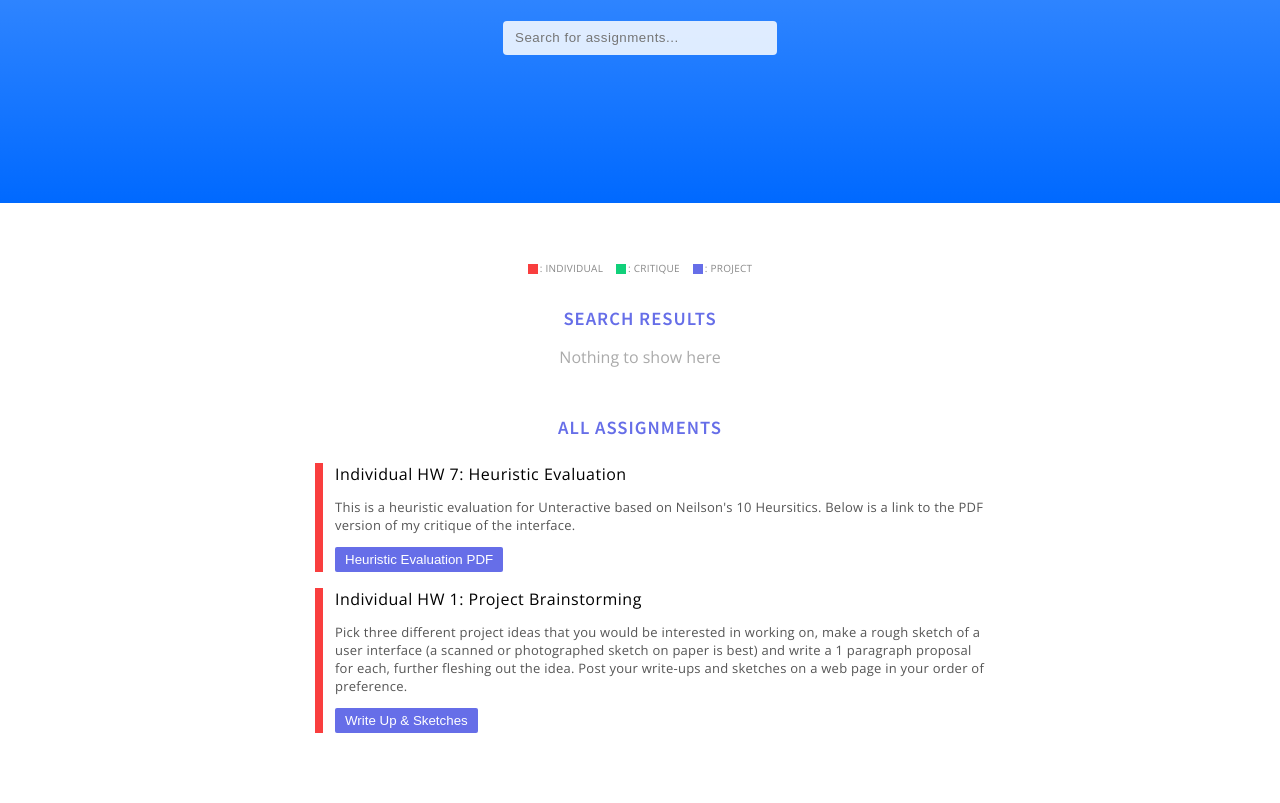
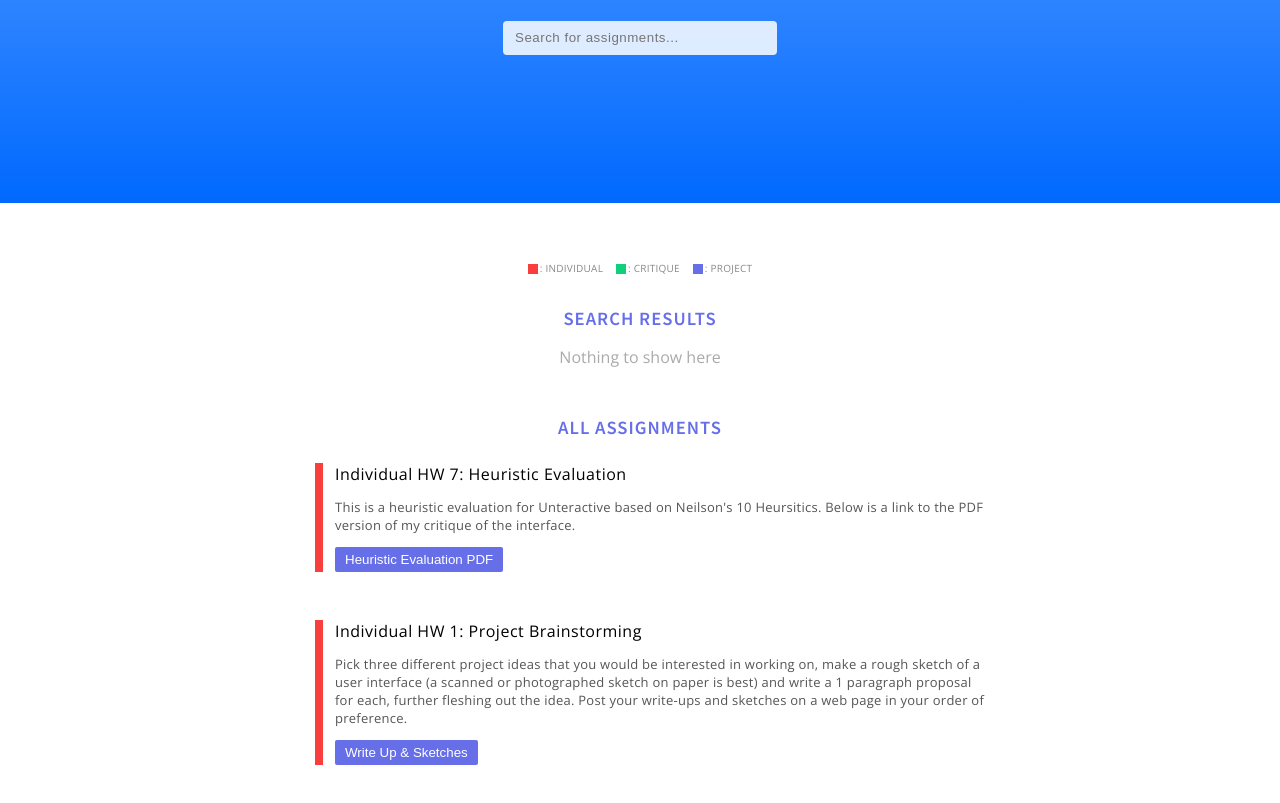
Before and after one commit to joewang96/is4300, a plain HTML site: page index.html in a window 1280 px wide. Shown: the part 247-1050 px from the top of the page. Drawn offline with nearby package versions, Linux system fonts and the light colour scheme.

Commit message:
Margin bottom increase for content block

```diff
--- a/css/style.css
+++ b/css/style.css
@@ -206,7 +206,7 @@ input:not(:placeholder-shown) + i.fa {
 .content-block {
 	border-left: 8px solid;
 	padding-left: 12px;
-	margin-bottom: 1rem;
+	margin-bottom: 3rem;
 	width: 100%;
 }
 .content-block p.title {
```
